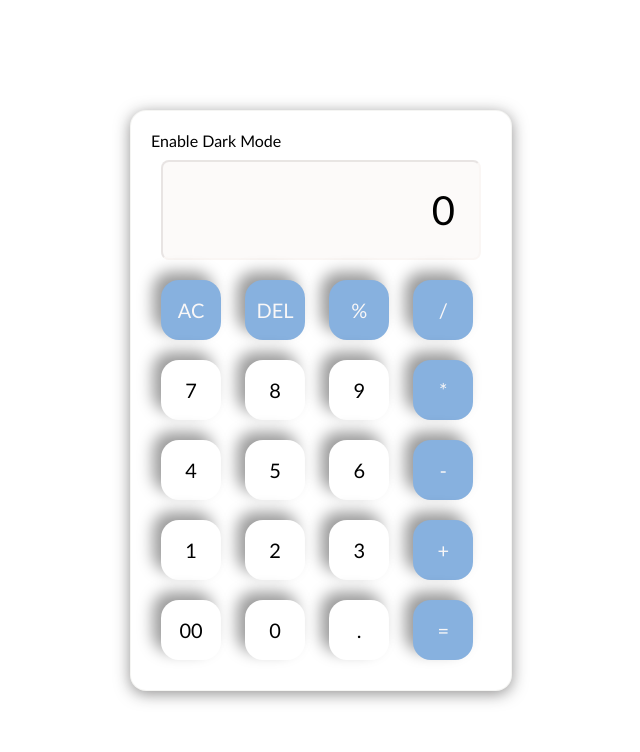
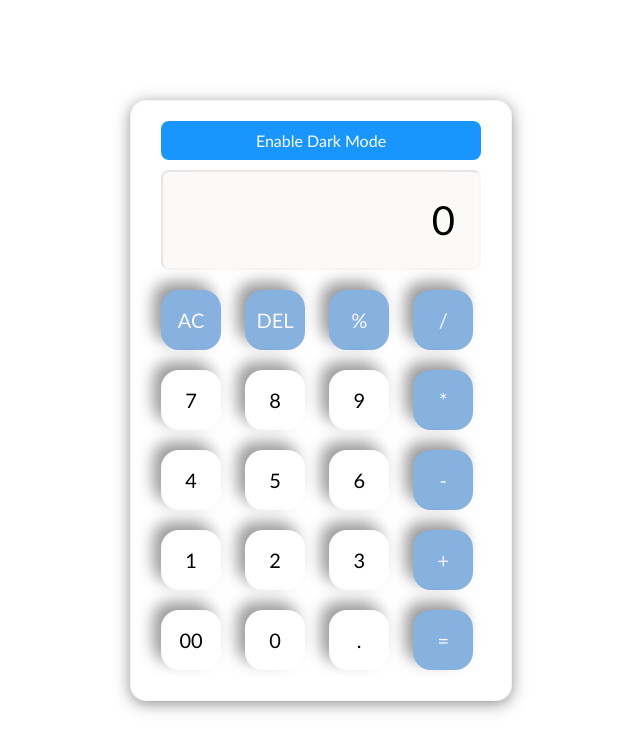
Before and after one commit to Nitish1977/Calculator, a plain HTML site: page index.html in a window 1280 px wide. Shown: the whole page, without its empty margins (319-959 px from the left). Drawn offline with Linux system fonts and the light colour scheme.

Commit message:
Update style.css

```diff
--- a/style.css
+++ b/style.css
@@ -11,6 +11,7 @@ body{
     justify-content: center;
     align-items: center;
     background-color: white;
+    transition: background-color 0.3s, color 0.3s;
 }
 .calculator{
     border: 1px solid rgba(236, 236, 232, 0.5);
@@ -18,6 +19,24 @@ body{
     border-radius: 16px;
     box-shadow: 0px 3px 15px rgba(40, 38, 38, 0.5);
     background-color: white;
+}
+.dark-mode {
+    background-color: #333;
+    color: #f4f4f4;
+}
+.dark-mode-toggle{
+    border:  1px solid 24, 150, 253;
+    padding: 10px;
+    border-radius: 8px;
+    margin-left: 10px;
+    margin-right: 10px;
+    color: white;
+    background-color: rgb(24, 150, 253);
+    cursor: pointer;
+    text-align: center;
+}
+.dark-mode-toggle:hover{
+    background-color:  rgb(5, 72, 126);
 }
 input{
     width: 320px;
```
